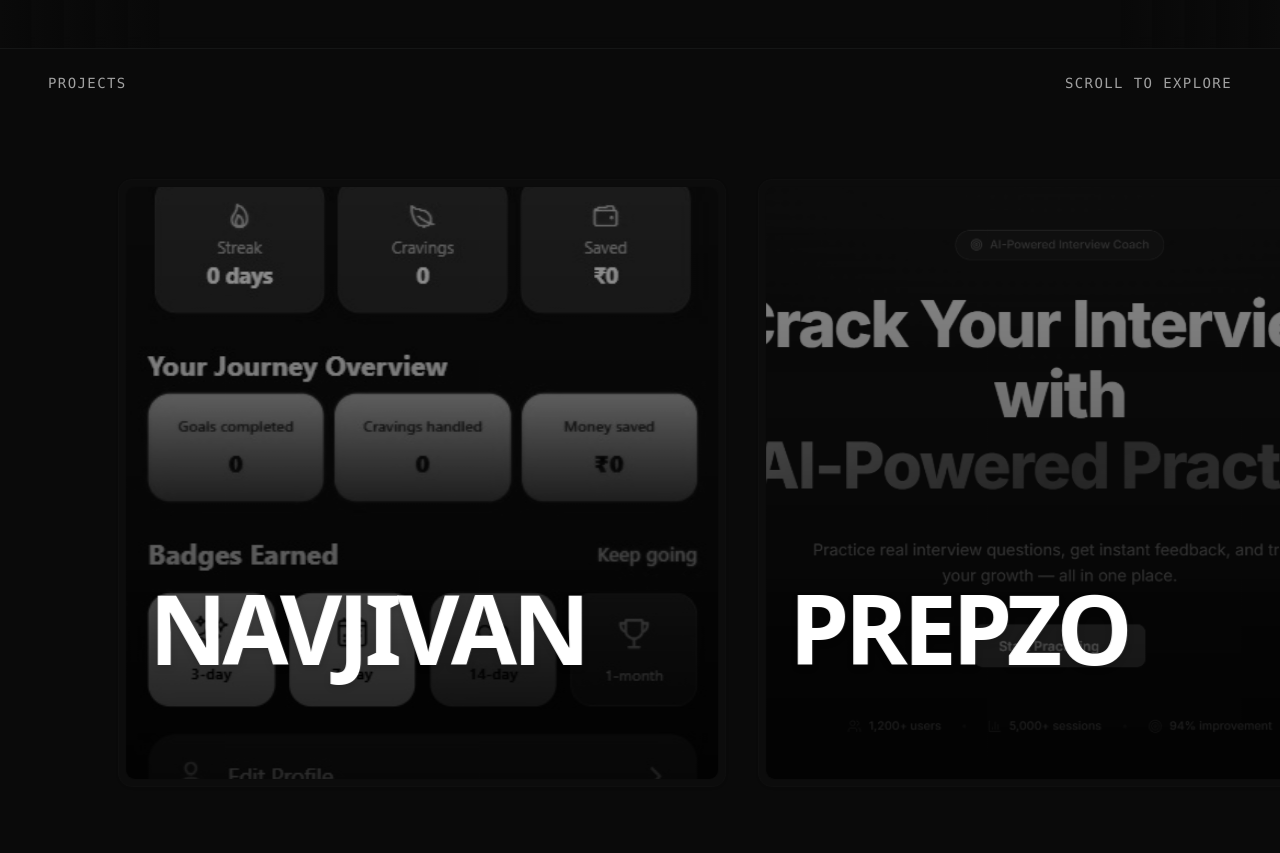
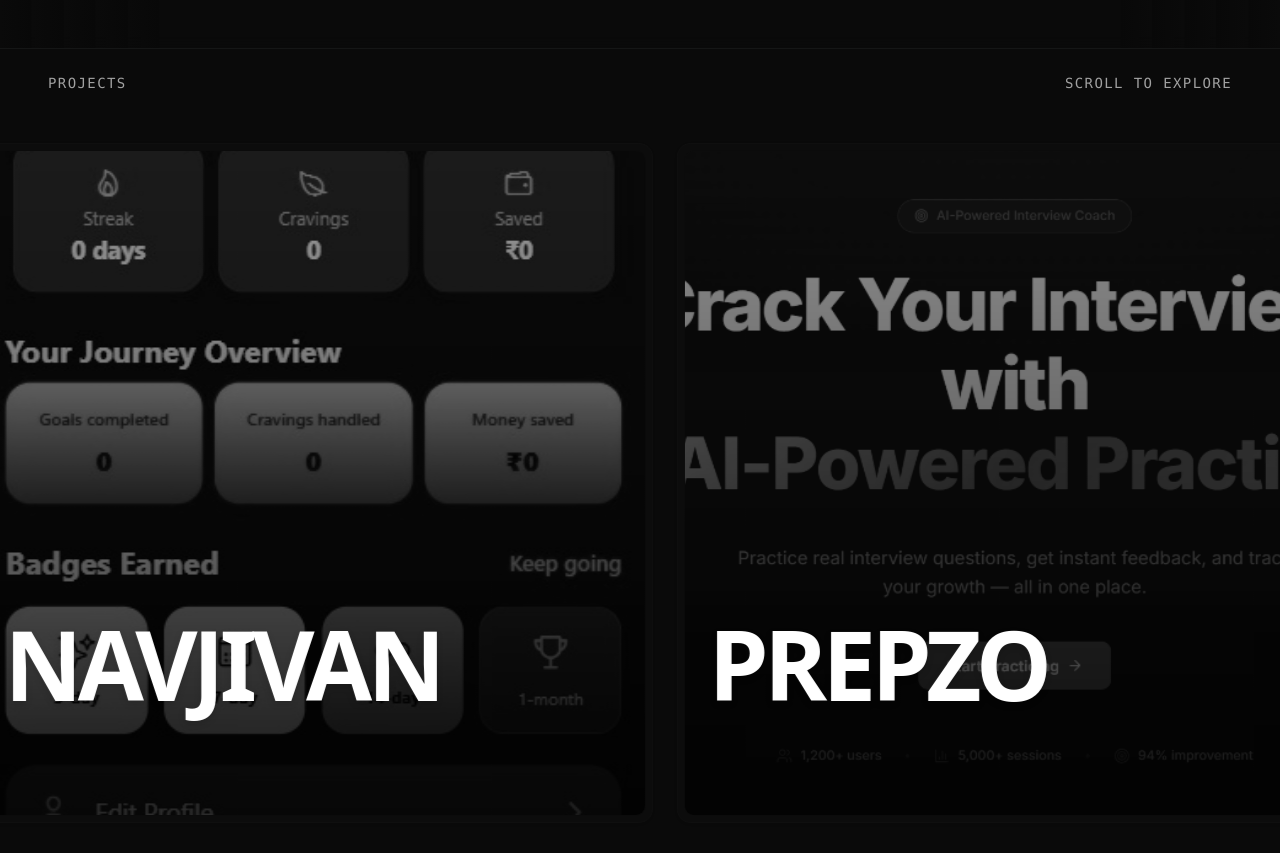
Before and after one commit to AdityaMani-2003/Portfolio-Website, a Next.js app: page / in a window 1280 px wide. Shown: the part 3225-4078 px from the top of the page. Built offline with nearby package versions, Linux system fonts and the light colour scheme.

Commit message:
Match screenshot layout: title slide 40vw left, first card 55vw with peek of second card

```diff
--- a/components/sections/projects.tsx
+++ b/components/sections/projects.tsx
@@ -94,9 +94,9 @@
                     >
                         {/* Title Slide */}
                         <div
-                            className="shrink-0 flex flex-col justify-center px-container w-[100vw] md:w-[calc(100vw-min(60vw,85vh))] xl:w-[calc(100vw-min(50vw,85vh))]"
+                            className="shrink-0 flex flex-col justify-center px-container w-[100vw] md:w-[40vw] lg:w-[38vw]"
                         >
-                            <div className="flex flex-col gap-4 max-w-2xl pr-8">
+                            <div className="flex flex-col gap-4 max-w-xl">
                                 <span className="title-counter">
                                     [003]
                                 </span>
@@ -144,7 +144,7 @@
         return (
             <div
                 onClick={onClick}
-                className="group flex flex-col justify-center relative shrink-0 cursor-pointer w-[90vw] md:w-[60vw] xl:w-[50vw] max-w-[85vh] px-2 md:px-4"
+                className="group flex flex-col justify-center relative shrink-0 cursor-pointer w-[90vw] md:w-[55vw] xl:w-[55vw] px-2 md:px-3"
             >
                 <div className="relative w-full aspect-square overflow-hidden bg-muted/10 border border-border/10 transition-all duration-700 ease-out group-hover:border-foreground/20 group-hover:bg-muted/20 rounded-xl shadow-sm">
                     {/* Background image */}
```
